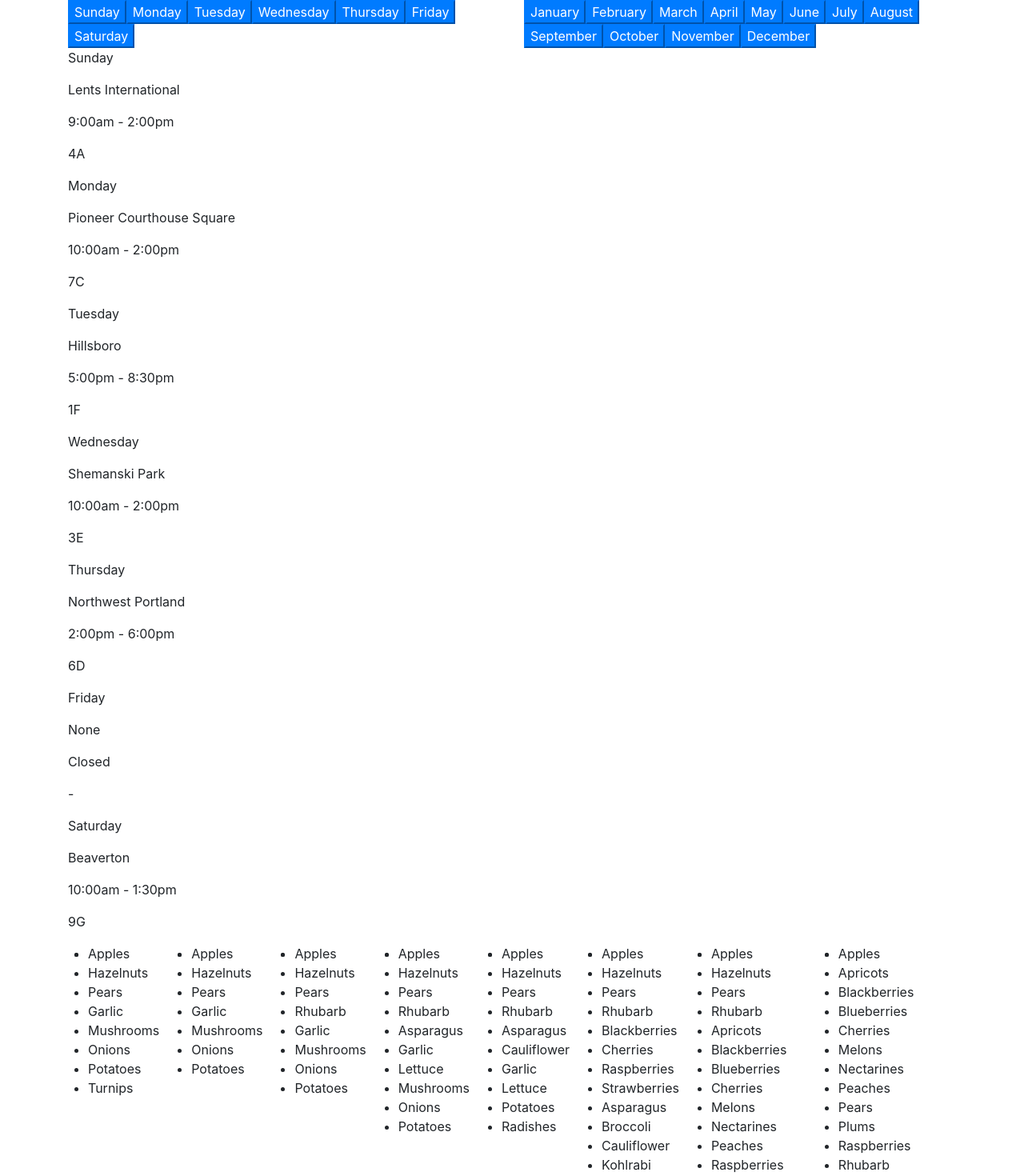
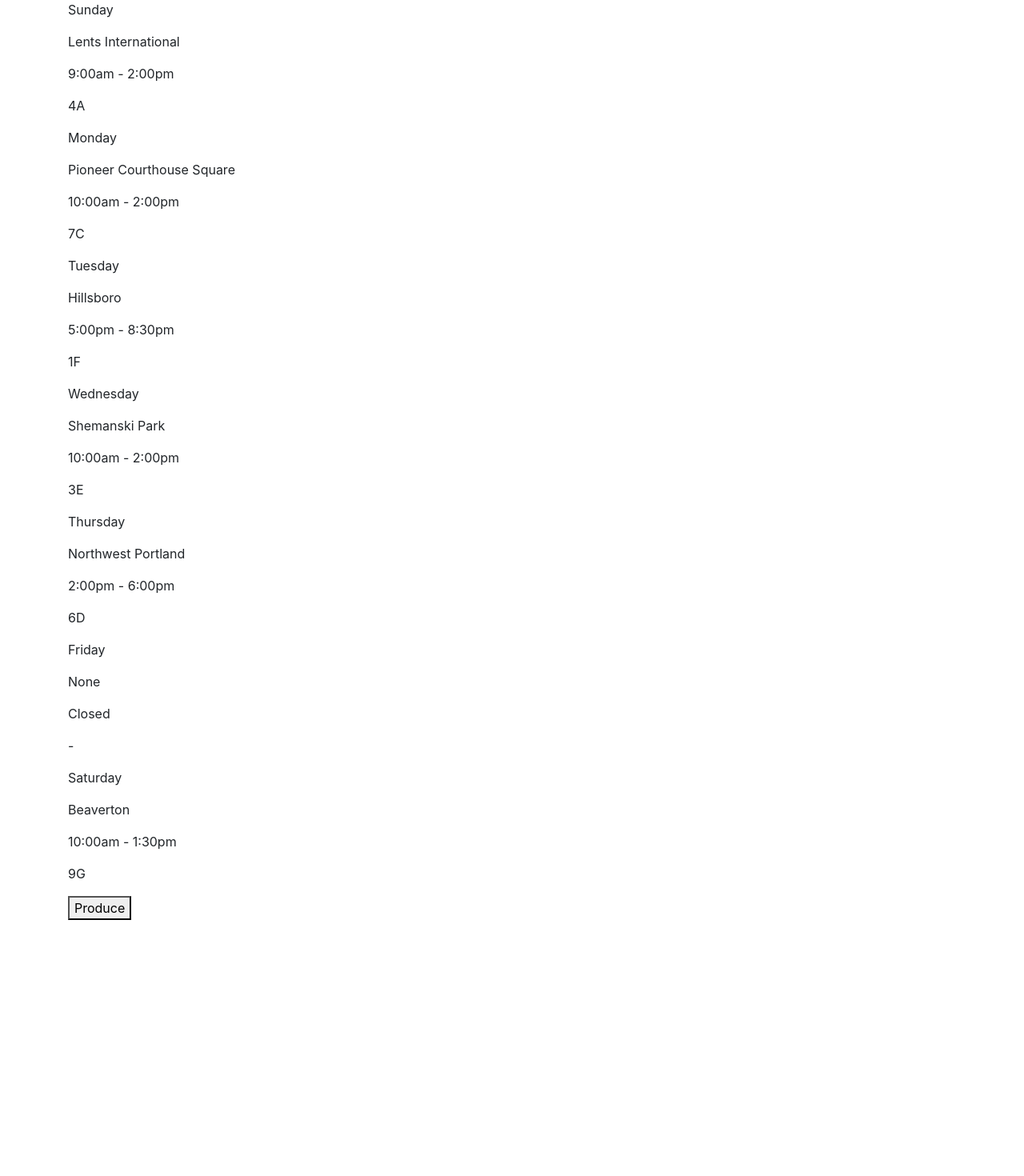
Before and after one commit to mmanchee/AverysMarket, a React (Create React App) app: page / in a window 1280 px wide. Shown: the top 1470 px of the page at 80% size. After the commit the page ends 1150 px from the top, so only its background shows below. Built offline with nearby package versions, Linux system fonts and the light colour scheme.

Commit message:
change thinking do Toggle view instead of displaying different peices within the array
Co-authored-by: AJ Markow <alexanderjmarkow@gmail.com>
Co-authored-by: Ophelia Swen <ophelia.swen@gmail.com>

```diff
--- a/src/components/App.js
+++ b/src/components/App.js
@@ -1,26 +1,13 @@
 import React from "react";
-import Months from "./Months";
 import ScheduleList from "./ScheduleList";
 import ProduceList from "./ProduceList";
-import Days from "./Days";
-import { render } from "@testing-library/react";
+import ToggleControl from "./ToggleControl";
 
 function App() {
   return (
     <React.Fragment>
       <div className="container">
-        <div className="row">
-          <div className="col-6">
-            <Days />
-            <ScheduleList />
-          </div>
-          <div className="col-6">
-            <Months />
-          </div>
-        </div>
-        <div className='row'>
-          <ProduceList />
-        </div>
+        <ToggleControl />
       </div>
     </React.Fragment>
   );
--- a/src/components/Days.js
+++ /dev/null
@@ -1,23 +0,0 @@
-import React from "react";
-
-const dayList = [
-  "Sunday",
-  "Monday",
-  "Tuesday",
-  "Wednesday",
-  "Thursday",
-  "Friday",
-  "Saturday"
-]
-
-function Days() {
-  return (
-    <React.Fragment>
-      {dayList.map((days, index) =>
-        <button className="day-buttons btn-primary" value={index}>{days}</button>
-      )}
-    </React.Fragment>
-  );
-}
-
-export default Days;
--- a/src/components/Months.js
+++ /dev/null
@@ -1,28 +0,0 @@
-import React from "react";
-
-const monthList = [
-  "January",
-  "February",
-  "March",
-  "April",
-  "May",
-  "June",
-  "July",
-  "August",
-  "September",
-  "October",
-  "November",
-  "December"
-]
-
-function Months() {
-  return (
-    <React.Fragment>
-      {monthList.map((months, index) =>
-        <button className="month-buttons btn-primary" value={index}>{months}</button>
-      )}
-    </React.Fragment>
-  );
-}
-
-export default Months;
--- /dev/null
+++ b/src/components/ToggleControl.js
@@ -0,0 +1,40 @@
+import React from "react";
+import ProduceList from "./ProduceList";
+import ScheduleList from "./ScheduleList";
+
+class ToggleControl extends React.Component {
+
+  constructor(props) {
+    super(props);
+    this.state = {
+      formVisibleOnPage: false
+    };
+    this.handleClick = this.handleClick.bind(this);
+  }
+
+  handleClick = () => {
+    this.setState(prevState => ({
+      formVisibleOnPage: !prevState.formVisibleOnPage
+    }));
+  }
+   render() {
+    let currentlyVisibleState = null;
+    let buttonText = null;
+    if (this.state.fromVisibleOnPage) {
+      currentVisibleState = <ProduceList />
+      buttonText = "Schedule";
+
+    } else {
+      currentlyVisibleState = <ScheduleList />
+      buttonText = "Produce";
+    }
+    return (
+      <React.Fragment>
+        {currentlyVisibleState}
+        <button onClick={this.handleClick}>{buttonText}</button>
+      </React.Fragment>
+    );
+  }
+}
+
+export default ToggleControl;
```
